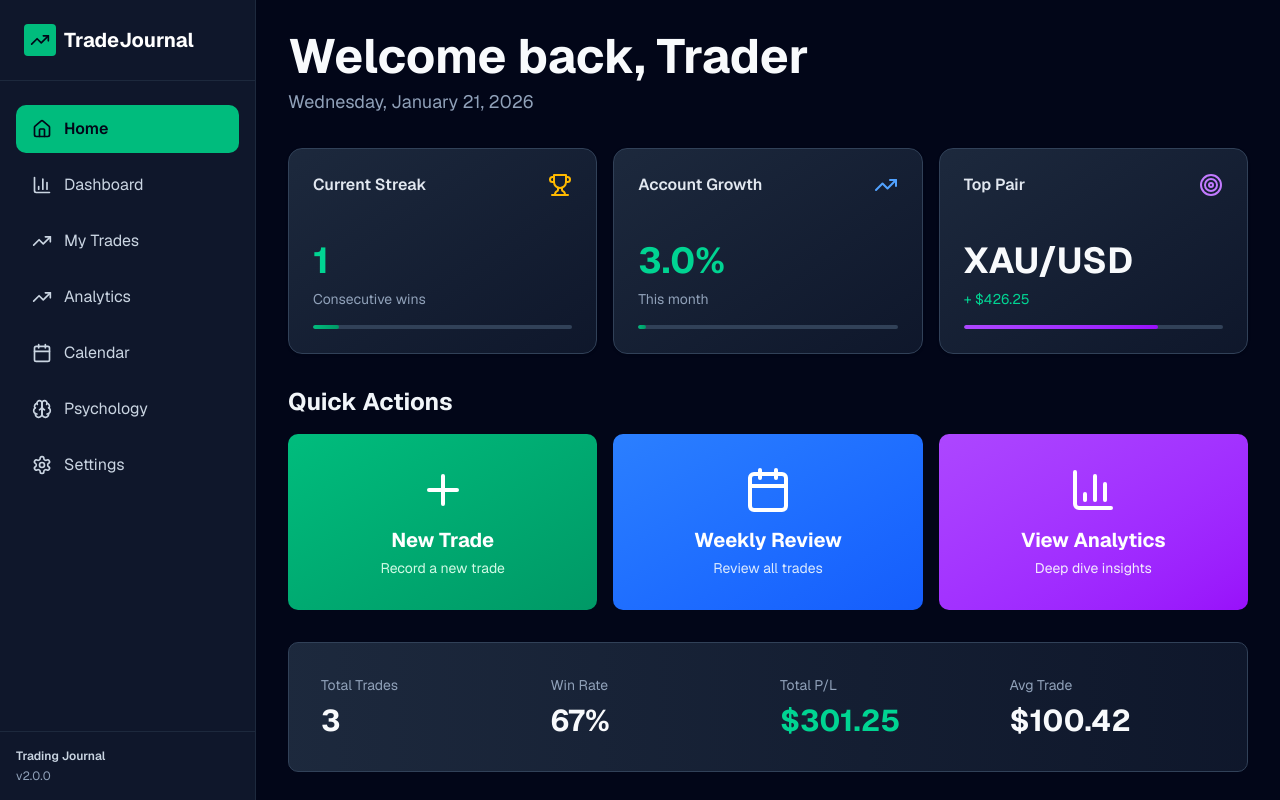
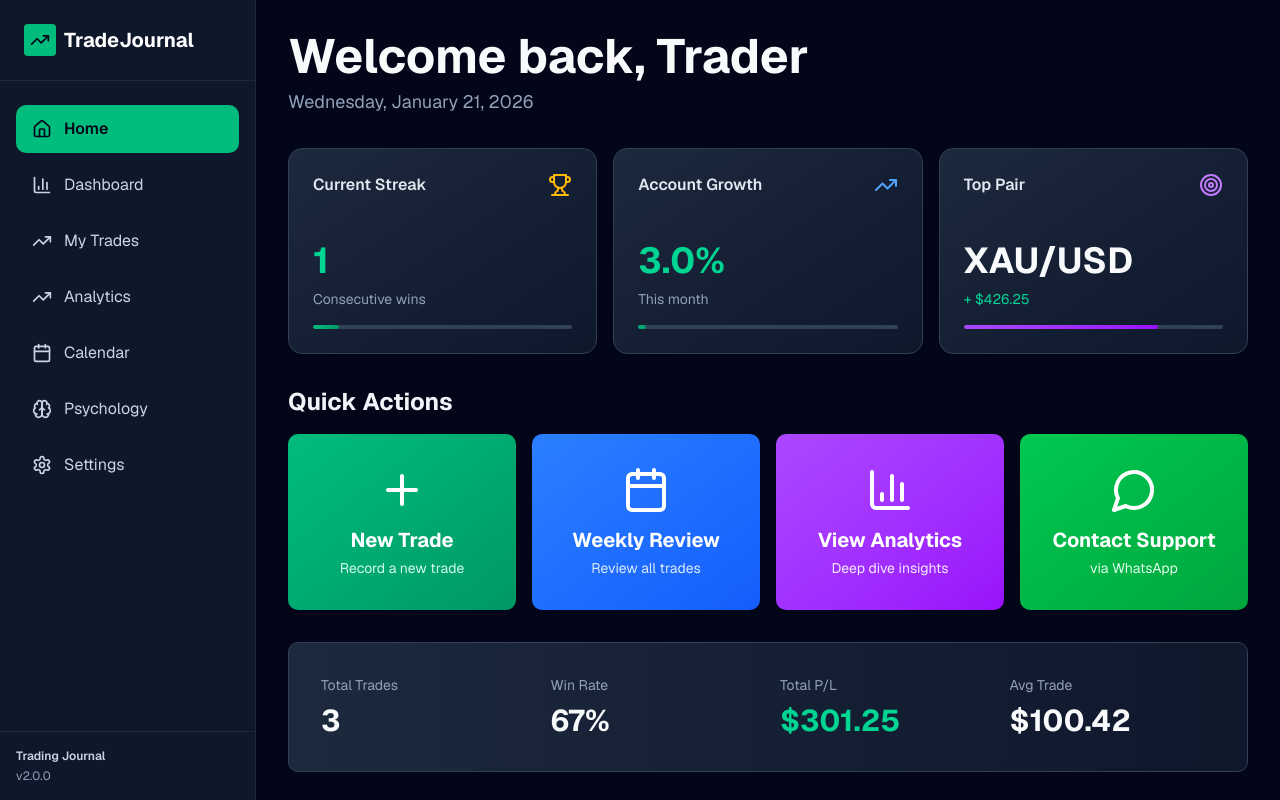
Before and after one commit to Risxyiee/ultimate-trading-journal., a Next.js app: page / in a window 1280 px wide. Built offline with nearby package versions, Linux system fonts and the light colour scheme.

Commit message:
feat: add WhatsApp contact button with referral system
Create hook and update home dashboard for dynamic referral URL handling

Co-authored-by: Risxyie <183750336+Risxyiee@users.noreply.github.com>

```diff
--- a/components/home-dashboard.tsx
+++ b/components/home-dashboard.tsx
@@ -3,7 +3,8 @@
 import { Trade } from '@/hooks/useTrades'
 import { Card, CardContent, CardHeader, CardTitle } from '@/components/ui/card'
 import { Button } from '@/components/ui/button'
-import { TrendingUp, Target, Trophy, Plus, BarChart3, Calendar } from 'lucide-react'
+import { TrendingUp, Target, Trophy, Plus, BarChart3, Calendar, MessageCircle } from 'lucide-react'
+import { useReferral } from '@/hooks/useReferral'
 
 interface HomeDashboardProps {
   trades: Trade[]
@@ -12,6 +13,8 @@ interface HomeDashboardProps {
 }
 
 export default function HomeDashboard({ trades, onAddTrade, onNavigate }: HomeDashboardProps) {
+  const { referralCode, whatsappLink, showBadge } = useReferral()
+
   // Calculate current streak
   const calculateCurrentStreak = () => {
     if (trades.length === 0) return 0
@@ -152,7 +155,15 @@ export default function HomeDashboard({ trades, onAddTrade, onNavigate }: HomeDa
       {/* Quick Actions */}
       <div>
         <h2 className="text-2xl font-bold text-slate-100 mb-4">Quick Actions</h2>
-        <div className="grid grid-cols-1 md:grid-cols-3 gap-4">
+
+        {/* Referral Badge */}
+        {showBadge && (
+          <div className="mb-4 inline-block px-3 py-1 bg-gradient-to-r from-green-600/20 to-emerald-600/20 border border-emerald-500/50 rounded-full">
+            <p className="text-sm font-medium text-emerald-300">Promo Applied: Special Referral Discount</p>
+          </div>
+        )}
+
+        <div className="grid grid-cols-1 md:grid-cols-4 gap-4">
           {/* New Trade Button */}
           <button
             onClick={onAddTrade}
@@ -197,6 +208,23 @@ export default function HomeDashboard({ trades, onAddTrade, onNavigate }: HomeDa
               </div>
             </div>
           </button>
+
+          {/* WhatsApp Contact Button */}
+          <a
+            href={whatsappLink}
+            target="_blank"
+            rel="noopener noreferrer"
+            className="group relative overflow-hidden rounded-lg bg-gradient-to-br from-green-500 to-green-600 hover:from-green-600 hover:to-green-700 p-8 text-center transition-all duration-300 transform hover:scale-105 cursor-pointer flex items-center justify-center"
+          >
+            <div className="absolute inset-0 bg-green-400 opacity-0 group-hover:opacity-20 transition-opacity" />
+            <div className="relative space-y-3 flex flex-col items-center">
+              <MessageCircle size={48} className="text-white" />
+              <div>
+                <p className="text-xl font-bold text-white">Contact Support</p>
+                <p className="text-sm text-green-100 mt-1">via WhatsApp</p>
+              </div>
+            </div>
+          </a>
         </div>
       </div>
 
--- /dev/null
+++ b/hooks/useReferral.ts
@@ -0,0 +1,40 @@
+'use client'
+
+import { useEffect, useState } from 'react'
+
+interface ReferralData {
+  referralCode: string | null
+  whatsappLink: string
+  showBadge: boolean
+}
+
+export function useReferral(): ReferralData {
+  const [referralData, setReferralData] = useState<ReferralData>({
+    referralCode: null,
+    whatsappLink: 'https://wa.me/6285712054394',
+    showBadge: false,
+  })
+
+  useEffect(() => {
+    // Only run on client side
+    if (typeof window === 'undefined') return
+
+    // Get the ref parameter from URL
+    const searchParams = new URLSearchParams(window.location.search)
+    const refCode = searchParams.get('ref')
+
+    if (refCode) {
+      // Create the referral message with the ref code
+      const message = `Halo%20Gan,%20saya%20mau%20order%20Jurnal%20Trading%20via%20referensi%20${encodeURIComponent(refCode)}.`
+      const whatsappLink = `https://wa.me/6285712054394?text=${message}`
+
+      setReferralData({
+        referralCode: refCode,
+        whatsappLink,
+        showBadge: true,
+      })
+    }
+  }, [])
+
+  return referralData
+}
```
